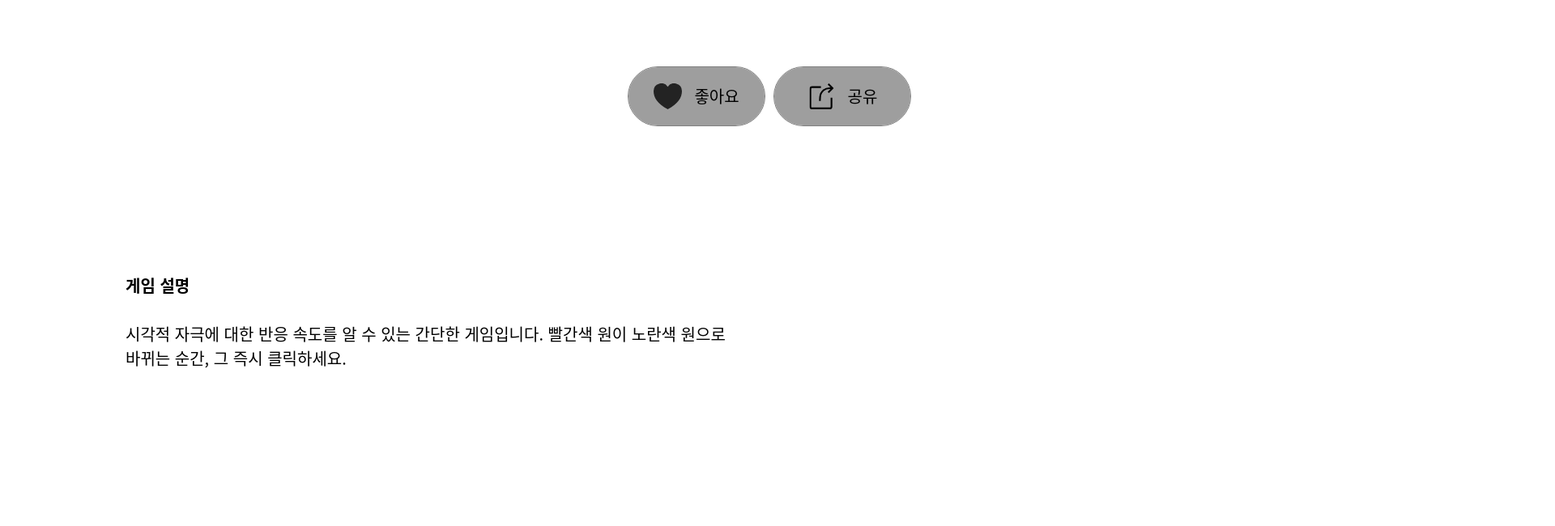
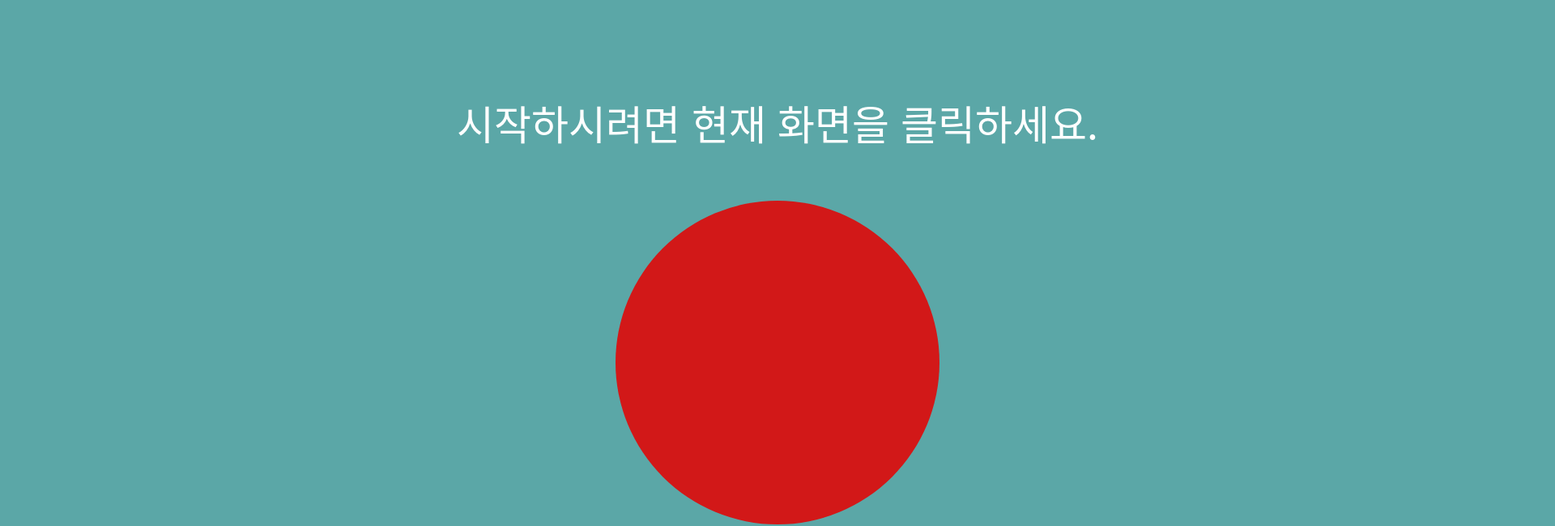
Before and after one commit to kimdaeyeobbb/FYA, a React (Create React App) app in the folder for-your-amusement/: page /reactionvelocitycheck in a window 1280 px wide. Shown: the part 509-1159 px from the top of the page at 81% size, 1920 px wide, since content can reach past the window. Built offline with nearby package versions, Linux system fonts and the light colour scheme; grey boxes are pictures that could not be loaded.

Commit message:
design: 반응속도체크 디자인 구현

```diff
--- a/for-your-amusement/src/pages/ReactionVelocityCheck/index.jsx
+++ b/for-your-amusement/src/pages/ReactionVelocityCheck/index.jsx
@@ -6,7 +6,9 @@ import * as S from './style';
 
 export default function ReactionVelocityCheck() {
   const [state, setState] = useState('waiting');
-  const [message, setMessage] = useState('클릭해서 시작하세요');
+  const [message, setMessage] = useState(
+    '시작하시려면 현재 화면을 클릭하세요.'
+  );
   const [result, setResult] = useState([]);
   const timeout = useRef(null);
   const startTime = useRef();
@@ -43,6 +45,7 @@ export default function ReactionVelocityCheck() {
     setResult([]);
   };
 
+  // 지형: 게임이 끝난 뒤 평균 반응속도에 대한 결과값은 message로 나타내는 것이 좋을 것 같습니다
   const renderAverage = () => {
     return result.length === 0 ? null : (
       <>
@@ -57,13 +60,20 @@ export default function ReactionVelocityCheck() {
   return (
     <GameLayout>
       <GameHeader gameTitle='반응속도체크' />
-      <div id='screen' className={state} onClick={onClickScreen} style={{}}>
-        {message}
-      </div>
+      <S.GameMain>
+        <S.GameScreen className={state} onClick={onClickScreen} style={{}}>
+          <S.GameMessage>{message}</S.GameMessage>
+          {/* TargetCircle은 게임 시작과 끝 사이에만 렌더링이 되도록 조건부 렌더링을 구현하시는 것이 좋을 것 같습니다 */}
+          {/* 만일 조건부 렌더링을 하였음에도 불구하고 게임이 시작되기 이전에 레이아웃을 잡아먹는다면 display: none을 시작과 끝에 적용하세요  */}
+          <S.TargetCircle></S.TargetCircle>
+        </S.GameScreen>
+      </S.GameMain>
 
       {renderAverage()}
       {/*<renderAverage/>*/}
-      <GameCommon gameDesc='시각적 자극에 대한 반응 속도를 알 수 있는 간단한 게임입니다. 빨간색 원이 노란색 원으로 바뀌는 순간, 그 즉시 클릭하세요.' />
+      <GameCommon
+        gameDesc={`시각적 자극에 대한 반응 속도를 알 수 있는 간단한 게임입니다.\n 빨간색 원이 노란색 원으로 바뀌는 순간, 그 즉시 클릭하세요.`}
+      />
     </GameLayout>
   );
 }
--- a/for-your-amusement/src/pages/ReactionVelocityCheck/style.jsx
+++ b/for-your-amusement/src/pages/ReactionVelocityCheck/style.jsx
@@ -1,3 +1,39 @@
+import styled from 'styled-components';
+
+export const GameMain = styled.section`
+  height: 800px;
+  background-color: #818181;
+`;
+
+export const GameScreen = styled.div`
+  width: 1920px;
+  height: 800px;
+  position: absolute;
+  top: 308px;
+  left: 0;
+  z-index: 10;
+  display: flex;
+  flex-direction: column;
+  justify-content: center;
+  align-items: center;
+  background-color: #5ba7a7;
+`;
+
+export const GameMessage = styled.p`
+  font: normal normal normal 50px/74px Noto Sans CJK KR;
+  color: #fff;
+`;
+
+export const TargetCircle = styled.div`
+  /* display: none; */
+  margin-top: 60px;
+  width: 400px;
+  height: 400px;
+  border-radius: 50%;
+  background-color: #d21818;
+  z-index: 20;
+`;
+
 // #screen {
 //     background-color:#5BA7A7;
 //     /*width: 300px;*/
```
